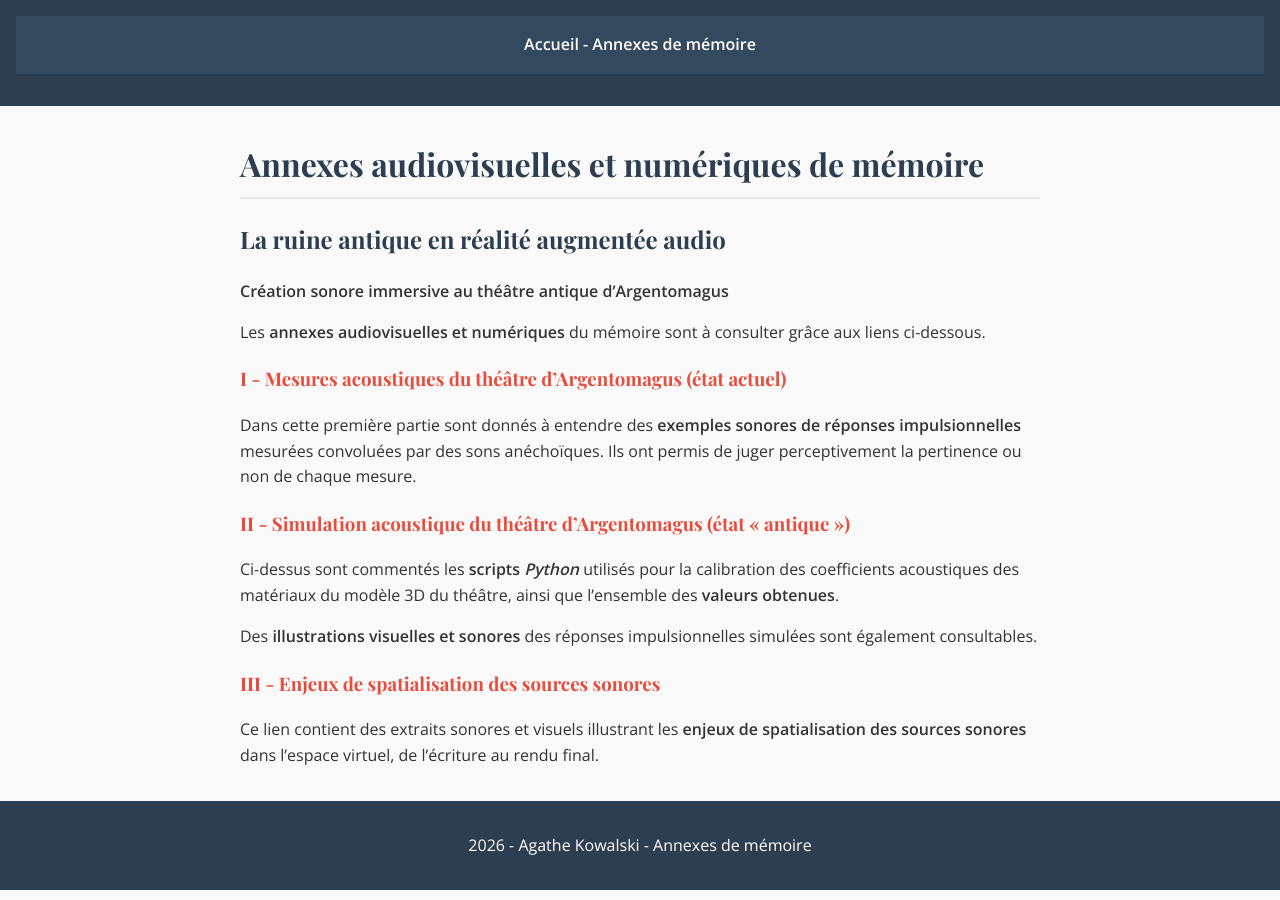
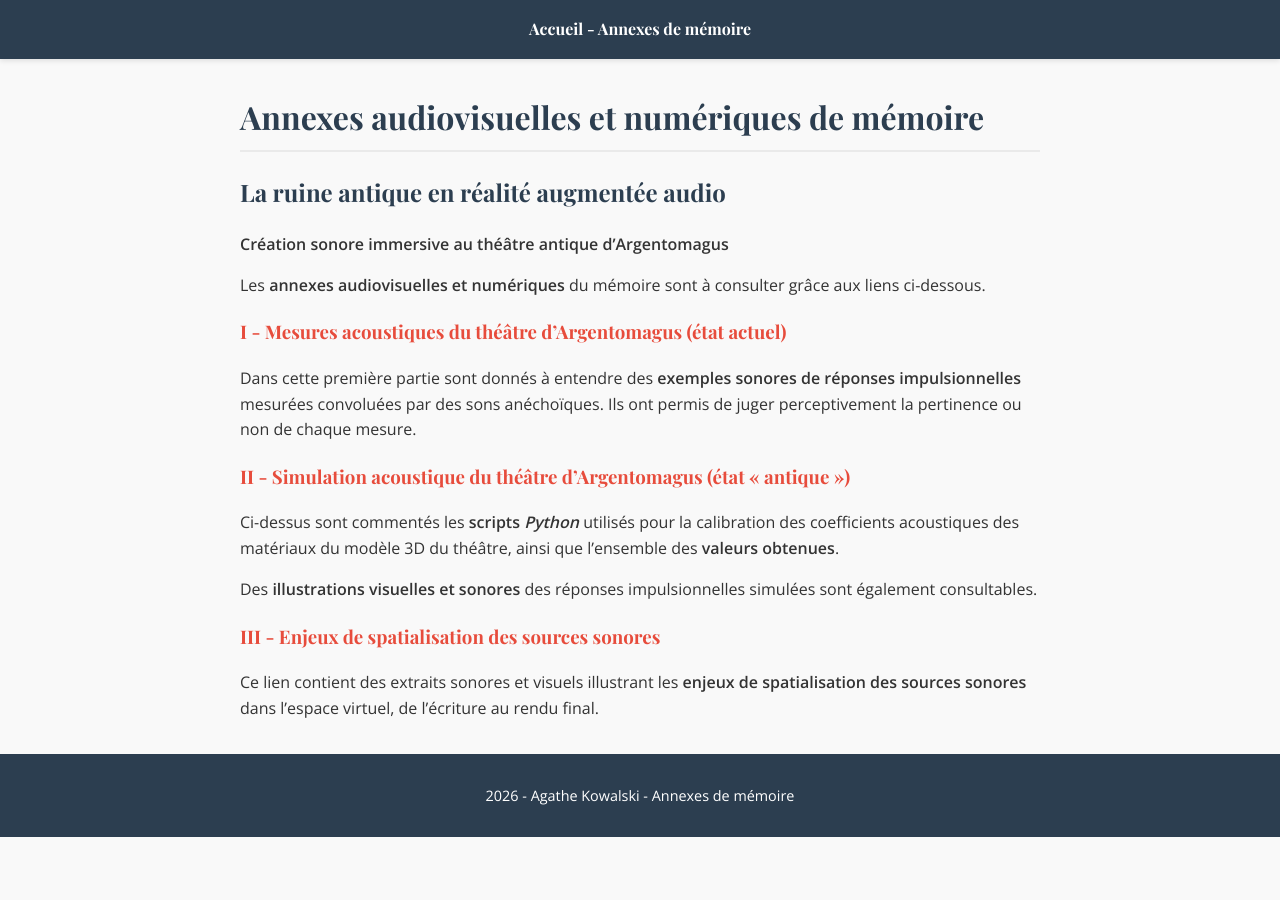
Before and after one commit to agathekowalski/ensll_memoire_p2026, a Jekyll site: the page built from index.md, in a window 1280 px wide. Built offline with Jekyll 4.4.1, drawn with Linux system fonts in a browser that asks for light colours.

Commit message:
Update default.html

```diff
--- a/_layouts/default.html
+++ b/_layouts/default.html
@@ -5,7 +5,7 @@
     <meta name="viewport" content="width=device-width, initial-scale=1">
     <title>{{ page.title }}</title>
     <!-- Lien vers ton CSS à la racine -->
-    <link rel="stylesheet" href="{{ "/style.css" | relative_url }}">
+    <link rel="stylesheet" href="{{ "assets/style.css"}}">
    <style>
   /* Thème sombre et coloré pour les blocs de code (inspiré de Dracula/Monokai) */
   .highlight {
```
